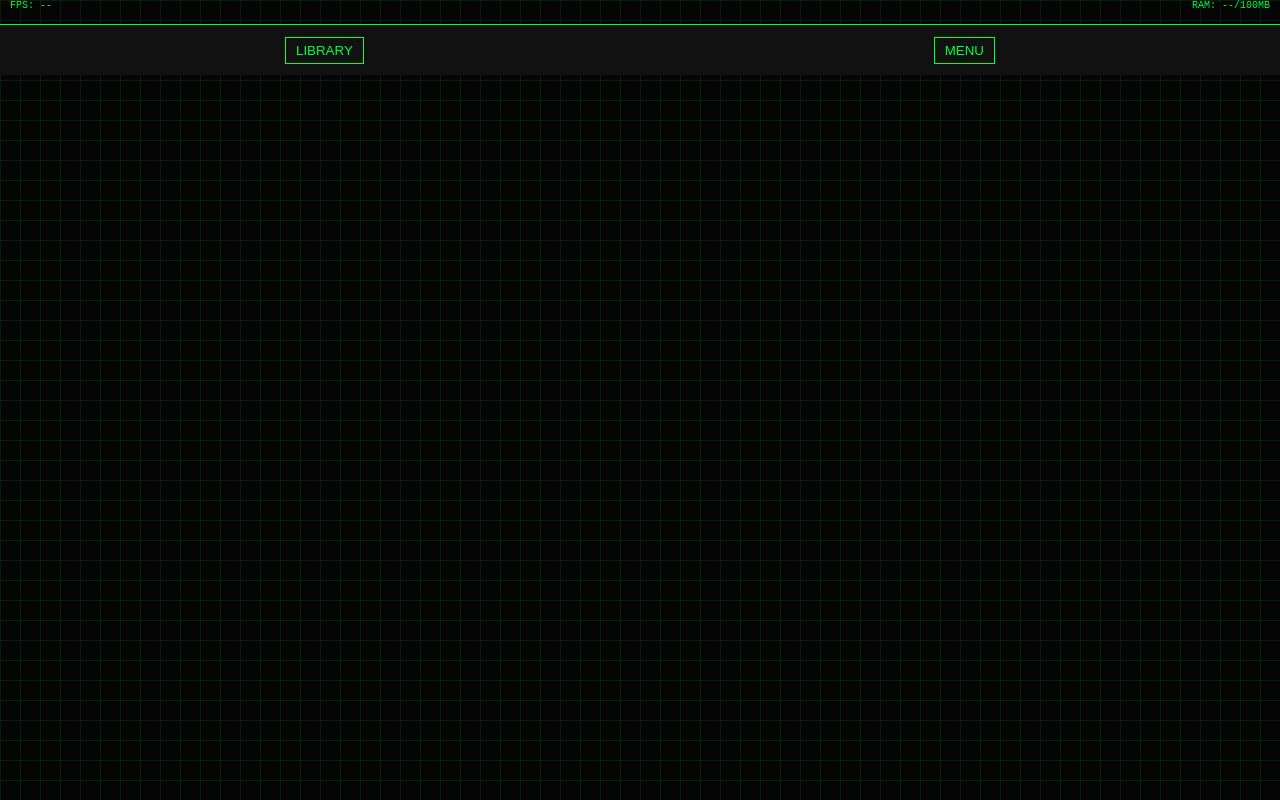
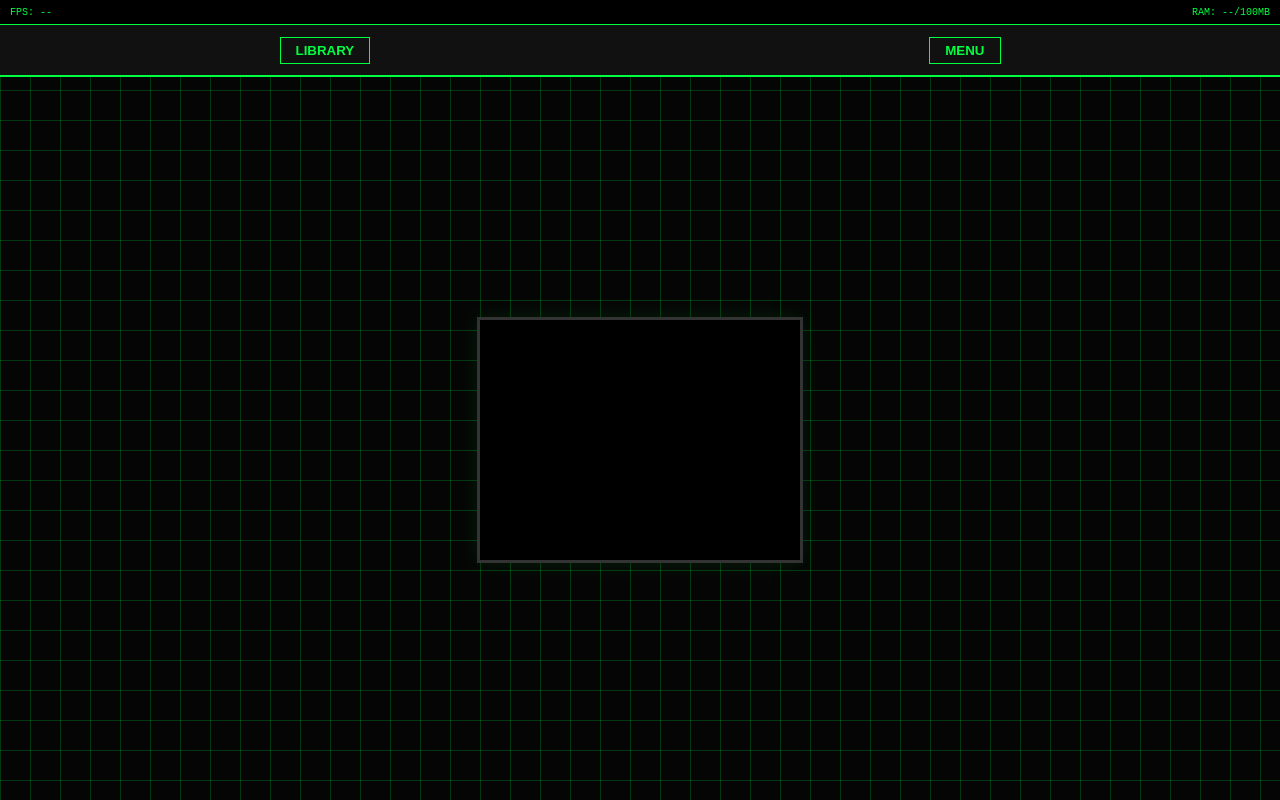
Before and after one commit to elschuyler/Vibegrid, a website built with Vite: page index.html in a window 1280 px wide. Built offline with nearby package versions, Linux system fonts and the light colour scheme.

Commit message:
Update style.css

```diff
--- a/style.css
+++ b/style.css
@@ -1,56 +1,68 @@
 :root {
-  --glow: #00ff41;
-  --bg: #050505;
+  --glow-green: #00ff41;
+  --dim-green: rgba(0, 255, 65, 0.2);
+  --bg-black: #050505;
+  --panel-gray: #111;
 }
 
 body, html {
   margin: 0; padding: 0;
-  background: var(--bg);
-  color: var(--glow);
+  width: 100%; height: 100%;
+  background-color: var(--bg-black);
+  color: var(--glow-green);
   font-family: monospace;
   overflow: hidden;
-  /* Digital Grid Effect */
   background-image:
-    linear-gradient(rgba(0,255,65,0.1) 1px,
+    linear-gradient(var(--dim-green) 1px,
     transparent 1px),
     linear-gradient(90deg,
-    rgba(0,255,65,0.1) 1px,
-    transparent 1px);
-  background-size: 20px 20px;
+    var(--dim-green) 1px, transparent 1px);
+  background-size: 30px 30px;
 }
 
 #status-bar {
-  height: 24px; border-bottom: 1px
-  solid var(--glow);
-  display: flex;
-  justify-content: space-between;
-  padding: 0 10px; font-size: 10px;
+  height: 24px; background: #000;
+  display: flex; justify-content: space-between;
+  align-items: center; padding: 0 10px;
+  font-size: 10px;
+  border-bottom: 1px solid var(--glow-green);
 }
 
 #action-bar {
-  height: 50px; background: #111;
-  display: flex;
-  justify-content: space-around;
+  height: 50px; background: var(--panel-gray);
+  display: flex; justify-content: space-around;
   align-items: center;
+  border-bottom: 2px solid var(--glow-green);
 }
 
 .btn-grid {
   background: transparent;
-  color: var(--glow);
-  border: 1px solid var(--glow);
-  padding: 5px 10px;
+  color: var(--glow-green);
+  border: 1px solid var(--glow-green);
+  padding: 5px 15px; font-weight: bold;
 }
 
-#game-view {
-  height: calc(100vh - 74px);
-  display: flex;
-  justify-content: center;
-  align-items: center;
+.btn-grid:active {
+  background: var(--glow-green); color: #000;
 }
 
-canvas {
+#app-container {
+  height: calc(100vh - 74px);
+  display: flex; align-items: center;
+  justify-content: center;
+}
+
+#grid-display {
   width: 320px; height: 240px;
-  border: 2px solid #222;
-  box-shadow: 0 0 20px
-  rgba(0, 255, 65, 0.2);
+  background: #000; border: 3px solid #333;
+  position: relative;
+  box-shadow: 0 0 20px rgba(0, 255, 65, 0.1);
 }
+
+/* J2ME Emulator Screen Sandbox */
+#vibe-screen {
+  width: 100%; height: 100%;
+  border: none; background: #000;
+}
+
+.hidden { display: none; }
```
